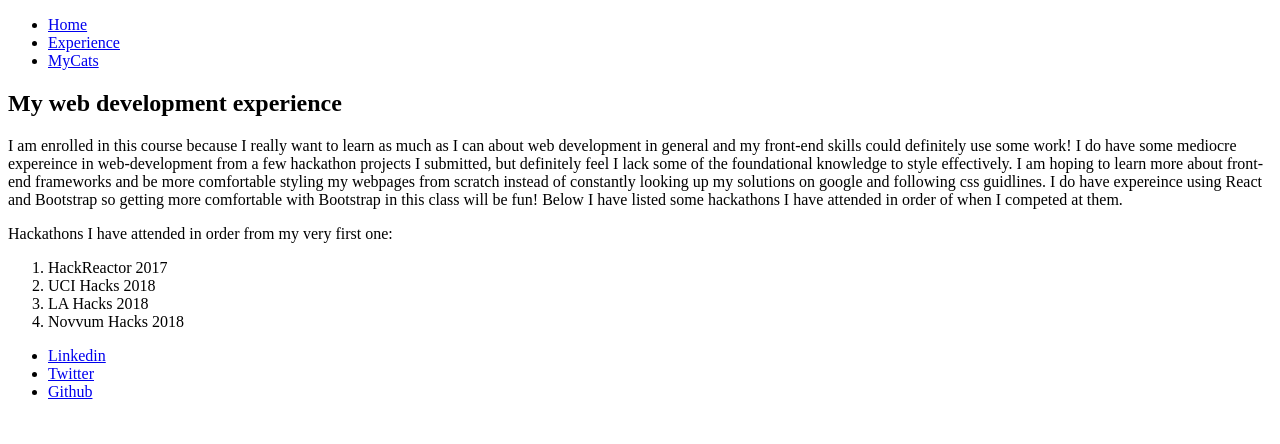
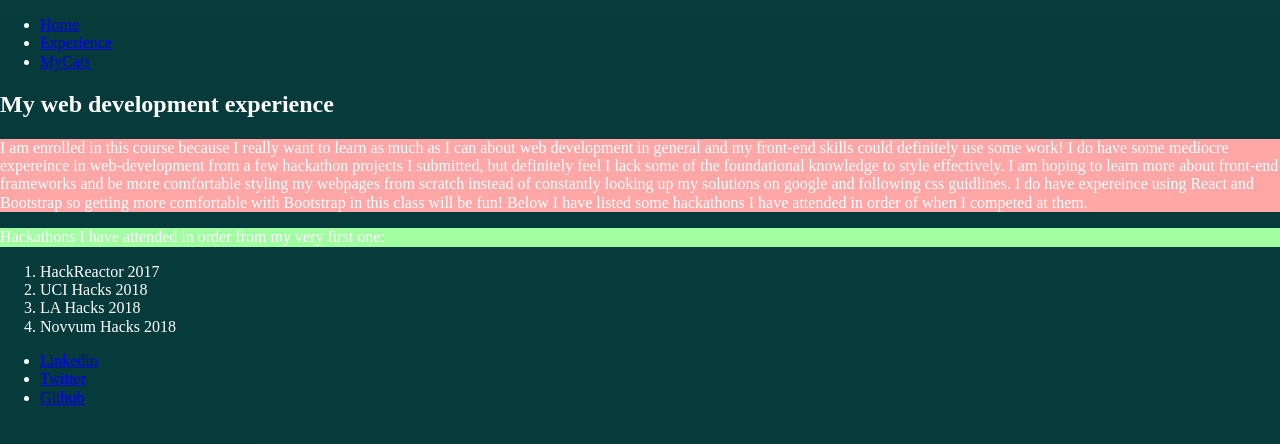
Before and after one commit to andrewtgomez96/andrewtgomez96.github.io, a plain HTML site: page MyInterests.html in a window 1280 px wide. Drawn offline with nearby package versions, Linux system fonts and the light colour scheme.

Commit message:
2-13-2019 more edits

```diff
--- a/MyInterests.html
+++ b/MyInterests.html
@@ -3,8 +3,8 @@
 
 <head>
     <meta charset="utf-8">
-    <link rel="stylesheet" type = "text-css" href="https://cdnjs.cloudflare.com/ajax/libs/normalize/8.0.1/normalize.min.css">
-    <link rel="stylesheet" type = "text-css" href="./static/css/allPages.css">
+    <link rel="stylesheet" type = "text/css" href="https://cdnjs.cloudflare.com/ajax/libs/normalize/8.0.1/normalize.min.css">
+    <link rel="stylesheet" type = "text/css" href="./static/css/allPages.css">
     <link href="https://fonts.googleapis.com/css?family=Open+Sans:400,700" rel="stylesheet">
     <title>Andrew Gomez</title>
 </head>
```
Also changed, not shown: cats.html (+2 -2 lines), index.html (+2 -2 lines).
